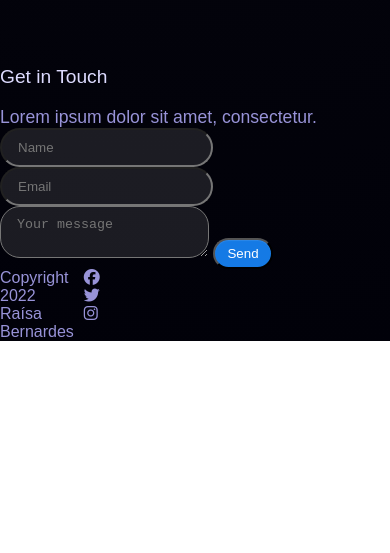
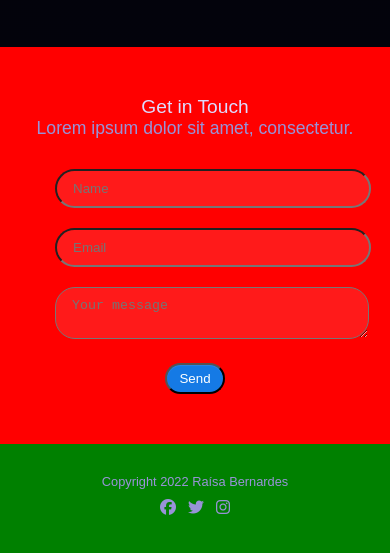
Before and after one commit to RaisaBernardes/landing-page, a plain HTML site: page index.html in a window 390 px wide. Shown: the part 1239-1792 px from the top of the page. Before the commit the page ends 1580 px from the top, so only its background shows below. Drawn offline with Linux system fonts and the light colour scheme.

Commit message:
mobile part 3 - no design

```diff
--- a/style.css
+++ b/style.css
@@ -143,6 +143,52 @@ h4 {
     margin: 10px auto;
 } */
 
+#contact{
+    padding: 30px 20px;
+    background: red;
+}
+#contact h3, #contact p{
+    text-align: center;
+    margin-bottom: 0;
+}
+#contact form{
+    width: 80%;
+    max-width: 400px;
+    margin: 20px auto;
+    text-align: center;
+}
+#contact input, #contact textarea{
+    width: 100%;
+    margin: 10px 0;
+}
+#contact .button{
+    margin-top: 10px;
+}
+footer{
+ /*   padding: 30px 20px; */
+    background-color: green;
+    background-repeat: no-repeat;
+}
+footer .copyright{
+ /*   grid-column: 1/3; */
+    font-size: 0.8em;
+}
+footer .social{
+ /*   grid-column: 7/9; */
+    display: flex;
+    justify-content: center;
+}
+footer li{
+    margin: 10px 6px;
+}
+footer .grid{
+    display: block;
+    text-align: center;
+    padding: 30px 20px;
+}
+
+
+
 
 
 /* small tablet styles */
```
